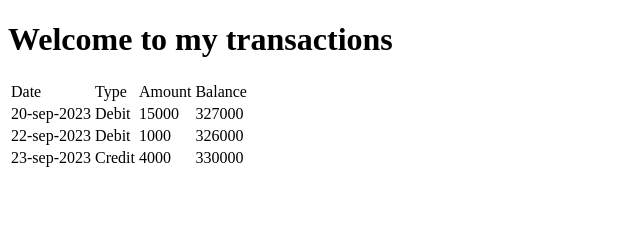
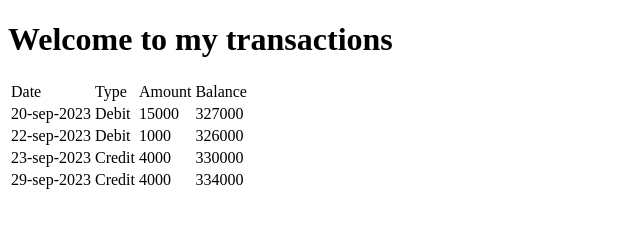
Before and after one commit to gurubbc/BankApp, a plain HTML site: page BankApp/WebContent/transactions.html in a window 1280 px wide. Shown: the whole page, without its empty margins (0-640 px from the left). Drawn offline with Linux system fonts and the light colour scheme.

Commit message:
added one more row in transactions.html

```diff
--- a/BankApp/WebContent/transactions.html
+++ b/BankApp/WebContent/transactions.html
@@ -39,6 +39,13 @@
 				<td>4000</td>
 				<td>330000</td>
 			</tr>
+
+			<tr>
+				<td>29-sep-2023</td>
+				<td>Credit</td>
+				<td>4000</td>
+				<td>334000</td>
+			</tr>
 		</tbody>
 	</table>
 </body>
```
